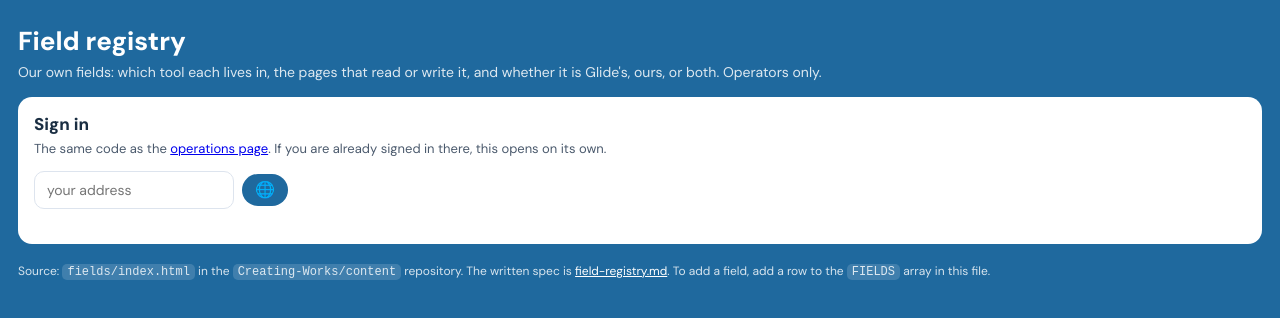
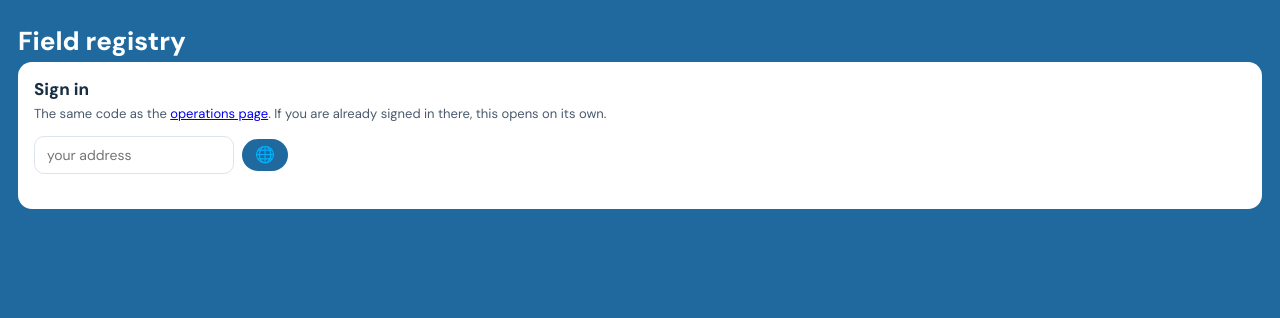
Before and after one commit to Creating-Works/content, a plain HTML site: page fields/index.html in a window 1280 px wide. Drawn offline with Linux system fonts and the light colour scheme.

Commit message:
The field registry is blank until somebody is signed in
Jessie, 2026-09-03: remove all content from the page like we do with the ops
sign-in, it is supposed to be blank.

The heading and the sign-in card are all a stranger sees now. The line
describing what the page holds and the note naming the file it comes from both
wait until the session opens.

A page that describes itself to a stranger has already told them what it
holds.

```diff
--- a/fields/index.html
+++ b/fields/index.html
@@ -112,7 +112,7 @@
 
 <div class="wrap">
   <h1>Field registry</h1>
-  <p class="lede">Our own fields: which tool each lives in, the pages that read or write it, and whether it is Glide's, ours, or both. Operators only.</p>
+  <p class="lede hide" id="lede">Our own fields: which tool each lives in, the pages that read or write it, and whether it is Glide's, ours, or both. Operators only.</p>
 
   <div class="gate card" id="gate">
     <h2>Sign in</h2>
@@ -159,7 +159,7 @@
     <div class="empty hide" id="empty">Nothing matches those filters.</div>
   </div>
 
-  <p class="note">Source: <code>fields/index.html</code> in the <code>Creating-Works/content</code> repository. The written spec is <a href="https://github.com/Creating-Works/The-New-Build-Repository/blob/main/design/fields/field-registry.md">field-registry.md</a>. To add a field, add a row to the <code>FIELDS</code> array in this file.</p>
+  <p class="note hide" id="srcnote">Source: <code>fields/index.html</code> in the <code>Creating-Works/content</code> repository. The written spec is <a href="https://github.com/Creating-Works/The-New-Build-Repository/blob/main/design/fields/field-registry.md">field-registry.md</a>. To add a field, add a row to the <code>FIELDS</code> array in this file.</p>
 </div>
 
 <script src="https://2gather.network/nav/identity.js?v=12"></script>
@@ -290,7 +290,12 @@
   });
 
   function open_(){
+    // Nothing but the sign-in until somebody is in, the same as the operations page. A page that
+    // describes itself to a stranger has told them what it holds. Jessie, 2026-09-03: it is
+    // supposed to be blank.
     $('gate').classList.add('hide');
+    $('lede').classList.remove('hide');
+    $('srcnote').classList.remove('hide');
     $('board').classList.remove('hide');
     document.title='Field registry';
     render();
```
